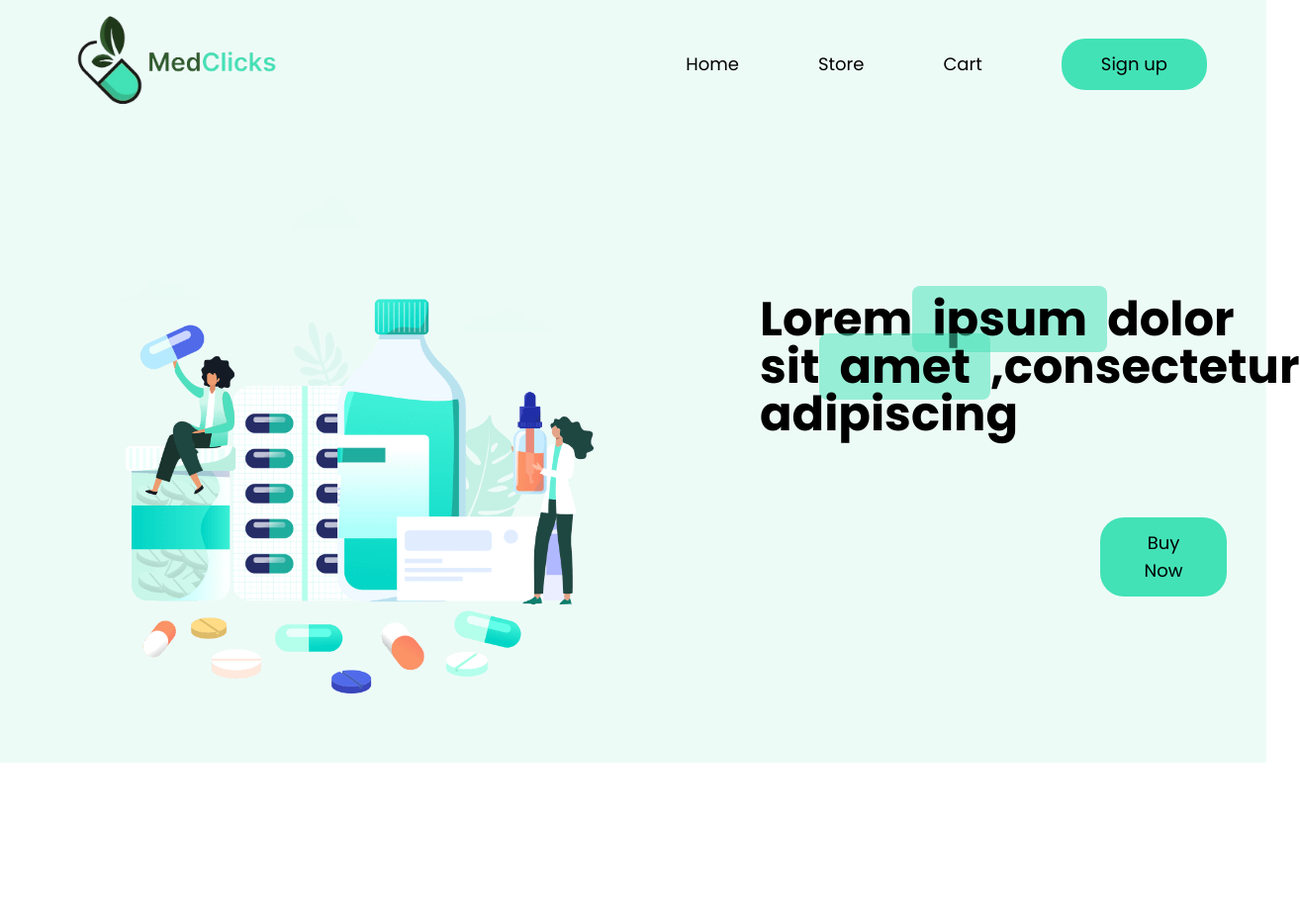
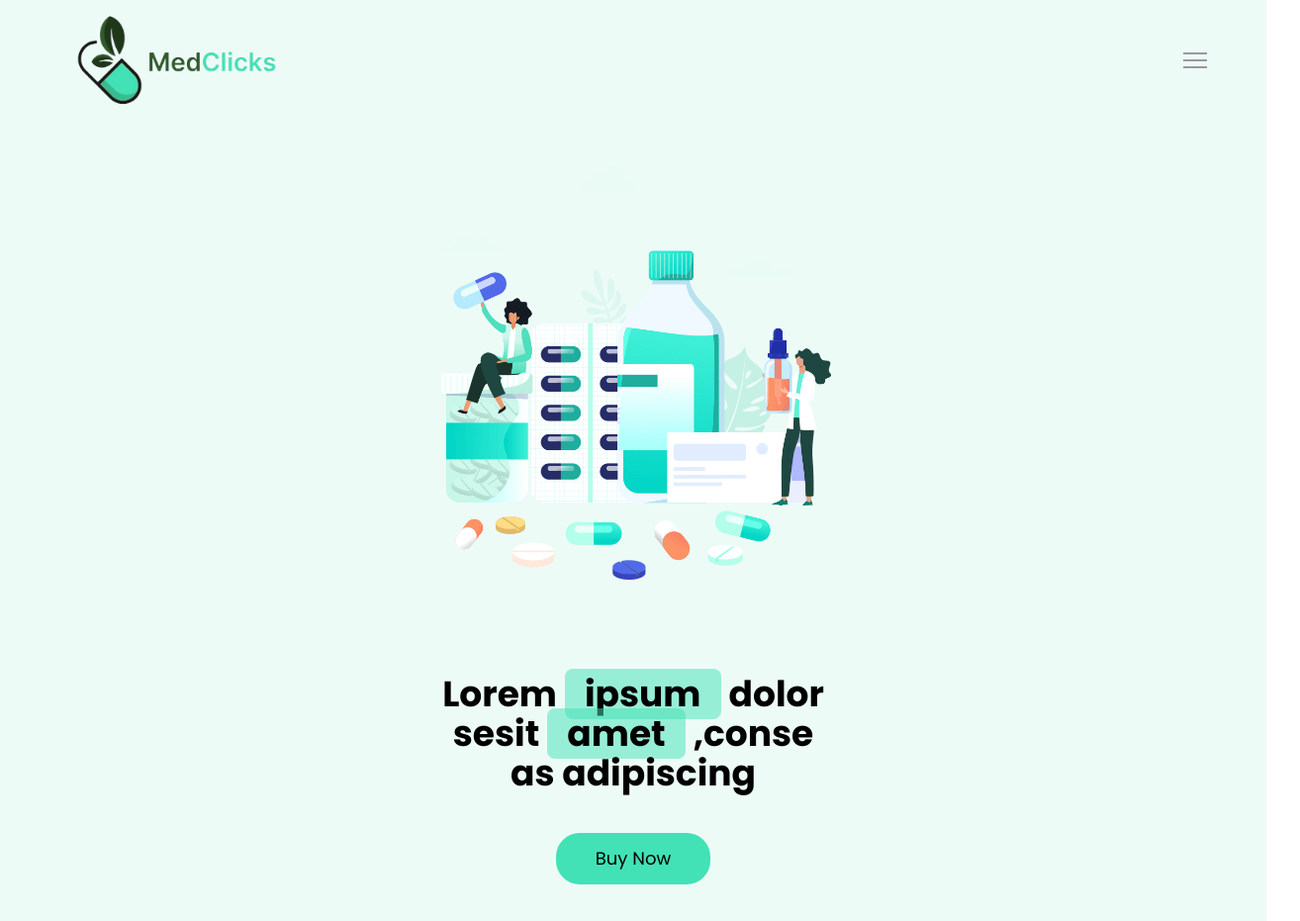
Before and after one commit to anishmrzn/minor-project, a React app: page / in a window 1280 px wide. Shown: the whole page at 99% size, 1314 px wide, since content can reach past the window. Before the commit the page ends 800 px from the top, so only its background shows below. Built offline with nearby package versions, Linux system fonts and the light colour scheme.

Commit message:
text-align-image-fix

```diff
--- a/public/index.html
+++ b/public/index.html
@@ -2,7 +2,7 @@
 <html lang="en">
   <head>
     <meta charset="utf-8" />
-    <link rel="icon" href="%PUBLIC_URL%/favicon.ico" />
+    <link rel="icon" href="./minor-project/logo.ico" />
     <meta name="viewport" content="width=device-width, initial-scale=1" />
     <meta name="theme-color" content="#000000" />
     <meta
@@ -16,7 +16,7 @@
       rel="stylesheet"
     />
 
-    <link rel="apple-touch-icon" href="%PUBLIC_URL%/logo192.png" />
+    <link rel="apple-touch-icon" href="./minor-project/logo.ico" />
     <!--
       manifest.json provides metadata used when your web app is installed on a
       user's mobile device or desktop. See https://developers.google.com/web/fundamentals/web-app-manifest/
--- a/src/index.js
+++ b/src/index.js
@@ -26,7 +26,7 @@ function Nav() {
       <nav className="flex items-center justify-between px-10 ">
         <img
           className="w-60 cursor-pointer transition hover:scale-105 duration-500"
-          src="icon1.png"
+          src="./minor-project/icon1.png"
           alt="icon"
         ></img>
 
@@ -72,23 +72,23 @@ function Nav() {
 }
 function Hero() {
   return (
-    <div className="flex flex-col lg:flex-row items-center justify-center  gap-[6rem]  px-5 h-[40rem] ">
+    <div className="flex flex-col lg:flex-row items-center justify-center  gap-[6rem]  px-5 h-[50rem] lg:h-[40rem] ">
       <img
         className=" w-[25rem] lg:w-[35rem]  lg:pl-[5rem]  "
-        src="heroimg.png"
+        src="./minor-project/heroimg.png"
         alt="heroimg"
       ></img>
-      <div className="flex flex-col items-center space-y-10 lg:space-y-20">
-        <div className="sm:text-2xl w-[15rem] md:text-4xl md:w-[25rem] lg:w-30 lg:text-5xl font-bold ">
+      <div className="flex flex-col text-center lg:text-end items-center space-y-10 lg:space-y-20">
+        <div className="sm:text-2xl  w-[15rem] md:text-4xl md:w-[25rem] lg:w-30 lg:text-5xl font-bold ">
           Lorem
-          <span className=" bg-[#42e2b6] bg-opacity-50 rounded-lg px-5 ">
+          <span className=" bg-[#42e2b6] bg-opacity-50 rounded-lg px-5 mx-2 ">
             ipsum
           </span>
-          dolor sit
-          <span className="bg-[#42e2b6] bg-opacity-50 rounded-lg px-5 ">
+          dolor sesit
+          <span className="bg-[#42e2b6] bg-opacity-50 rounded-lg px-5 mx-2 ">
             amet
           </span>
-          ,consectetur adipiscing
+          ,conse as adipiscing
         </div>
         <button className=" text-lg hover:scale-105 bg-[#42e2b6] px-10 py-3 rounded-3xl transition hover:bg-[#3fc49e] duration-500 lg:ml-[26rem] ">
           Buy Now
--- a/tailwind.config.js
+++ b/tailwind.config.js
@@ -5,7 +5,7 @@ module.exports = {
     screens: {
       sm: "280px",
       md: "768px",
-      lg: "1025px",
+      lg: "1324px",
       xl: "1440px",
     },
     extend: {},
```
Also changed, not shown: public/icon.png (added), public/logo.ico (added).
